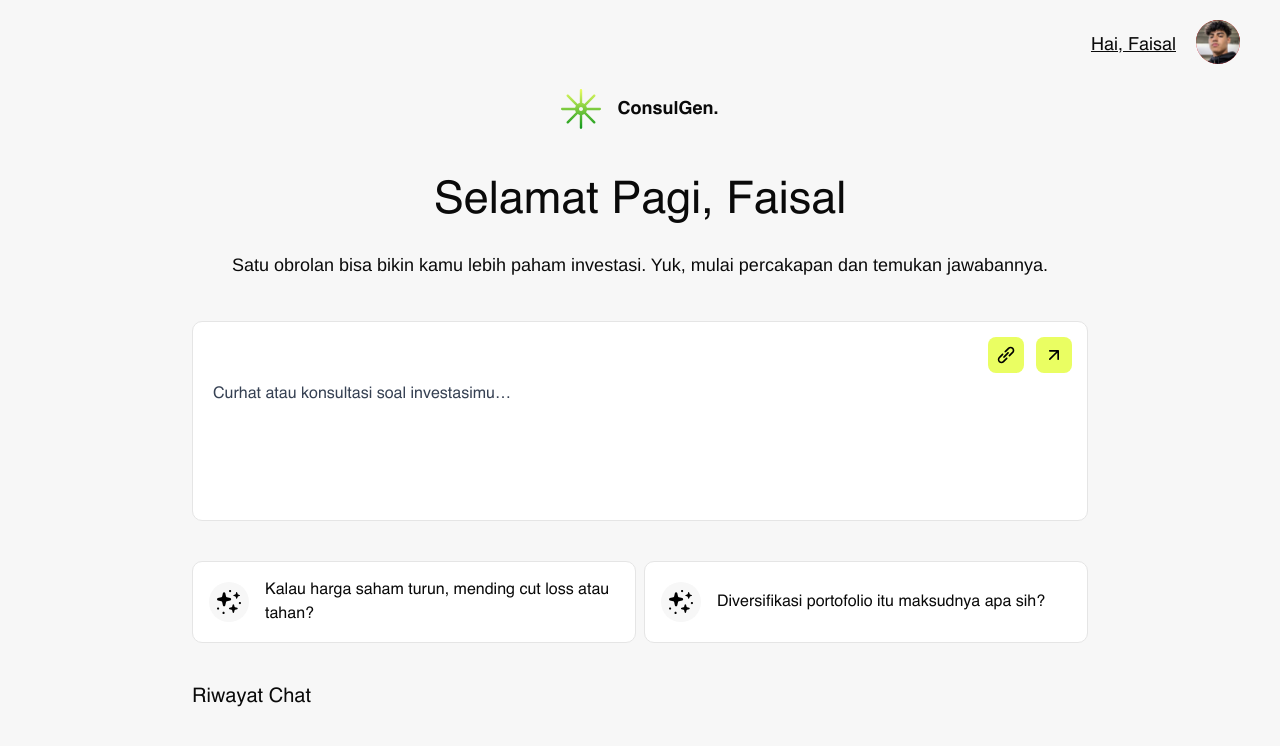
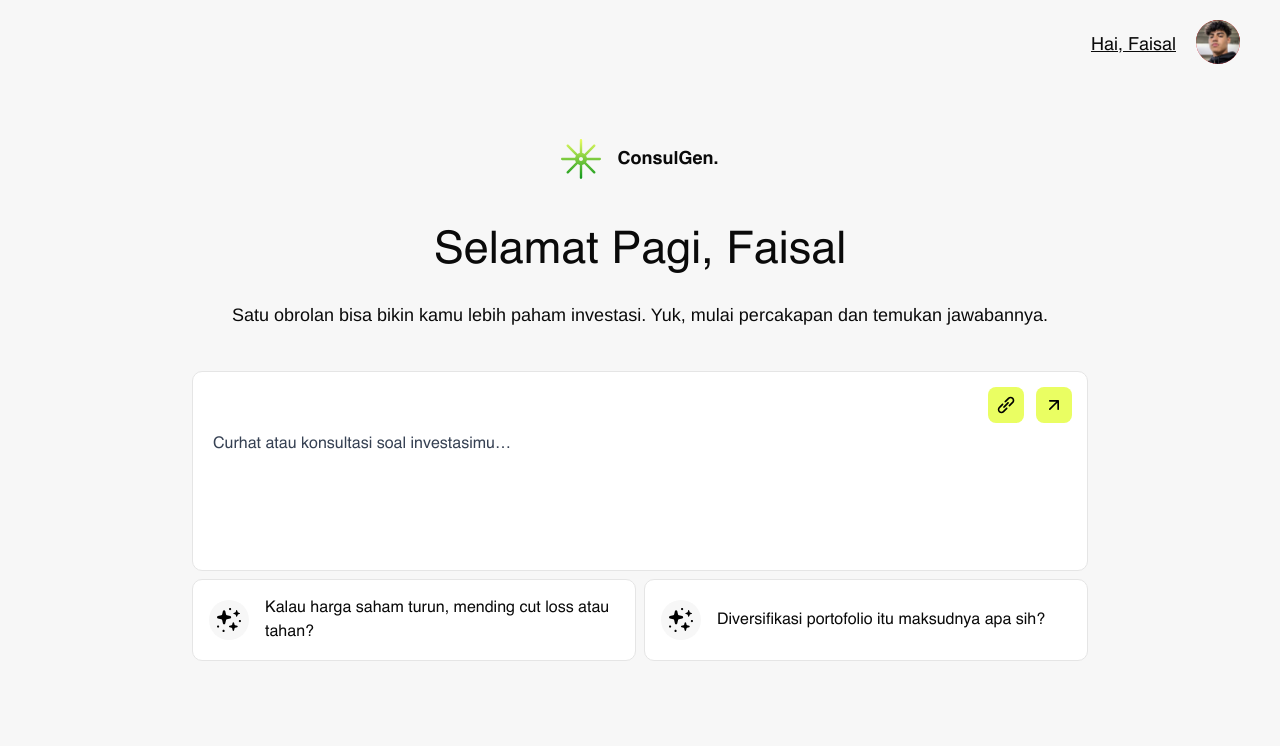
Before and after one commit to nandah4/genvest.ui, a Next.js app: page /ask-ai in a window 1280 px wide. Shown: the top 746 px of the page. Built offline with nearby package versions, Linux system fonts and the light colour scheme.

Commit message:
fix: fix consulGen when vw < xss (390px) mq

```diff
--- a/src/app/ask-ai/sections/FullPageChat.tsx
+++ b/src/app/ask-ai/sections/FullPageChat.tsx
@@ -3,8 +3,8 @@ import Link from "next/link";
 
 const FullPageChat = () => {
   return (
-    <section className="bg-minor-grey h-dvh py-10 overflow-y-auto flex justify-center items-center padding-x relative">
-      <div className="xl:max-w-[1900px] padding-x mx-auto flex justify-end absolute h-fit inset-0 pt-4 md:pt-5">
+    <section className="bg-minor-grey h-dvh flex justify-center items-center padding-x relative">
+      <div className="xl:max-w-[1900px] padding-x mx-auto flex justify-end fixed h-fit inset-0 pt-4 md:pt-5">
         <div className="flex gap-x-5 items-center">
           <p className="font-helvetica underline md:text-lg">Hai, Faisal</p>
 
@@ -15,9 +15,10 @@ const FullPageChat = () => {
           </Link>
         </div>
       </div>
+
       {/* Main Content */}
-      <div className="max-w-2xl xl:max-w-4xl w-full flex flex-col gap-y-7 md:gap-y-8 lg:gap-y-10 justify-center items-center">
-        <div className="flex gap-x-4 items-center">
+      <div className="max-w-2xl h-full overflow-y-auto py-20 xss:py-0  xl:max-w-4xl w-full flex flex-col gap-y-7 md:gap-y-8 lg:gap-y-10 justify-center items-center">
+        <div className="flex gap-x-4 items-center mt-36 xss:mt-0">
           <div className="h-10 w-10 relative">
             <Image src="/icons/ask-ai/Subtract.svg" alt="Genvest Icon" fill />
           </div>
@@ -36,7 +37,8 @@ const FullPageChat = () => {
           </p>
         </div>
 
-        {/* Field Chat */}
+        {/* Field Chat and Generate Chat*/}
+        <div className="space-y-2">
           <div className="h-fit w-full relative">
             {/* Icon Right Top */}
             <div className="flex gap-x-3 z-10 absolute right-4 top-4">
@@ -101,11 +103,6 @@ const FullPageChat = () => {
               </p>
             </div>
           </div>
-
-        <div className="w-full h-fit">
-          <p className="font-helvetica text-lg lg:text-xl font-normal text-center md:text-start">
-            Riwayat Chat
-          </p>
         </div>
       </div>
     </section>
```
Lines whose indentation alone changed are shown as unchanged.
